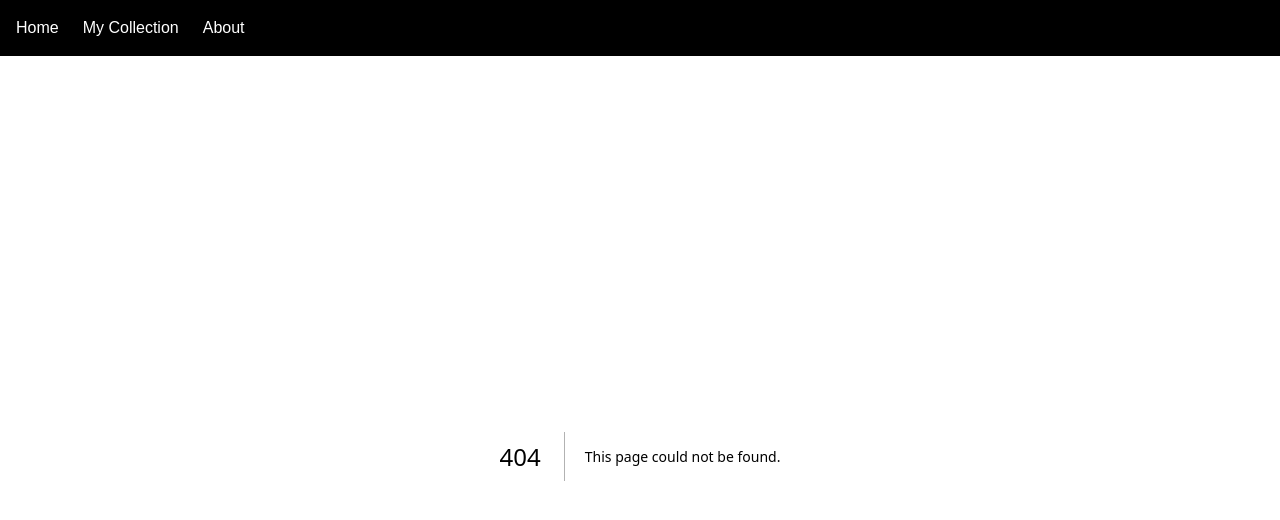
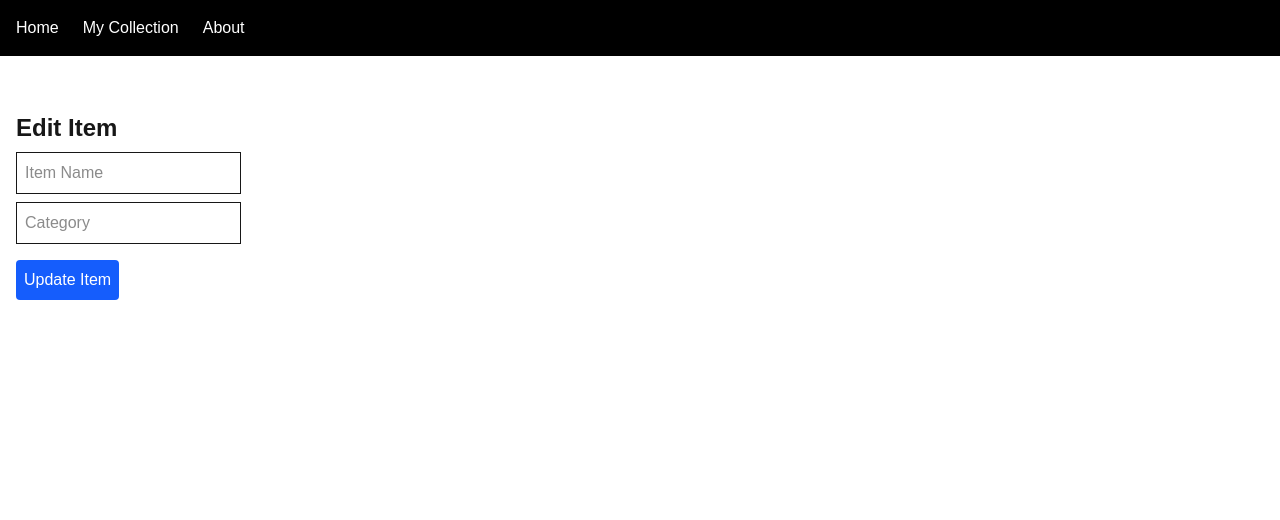
Before and after one commit to abarsamian/tb-ui, a Next.js app: page /edit/1 in a window 1280 px wide. Before the commit this address had no page. Shown: the top 520 px of the page. Built offline with nearby package versions, Linux system fonts and the light colour scheme.

Commit message:
added edit item page with placeholders

```diff
--- /dev/null
+++ b/app/edit/[id]/page.tsx
@@ -0,0 +1,11 @@
+export default function EditItemPage() {
+  return (
+    <div className="container mx-auto mt-10 p-4">
+      <h1 className="text-2xl font-bold">Edit Item</h1>
+
+      <input className="border p-2 mt-2 block" placeholder="Item Name" />
+      <input className="border p-2 mt-2 block" placeholder="Category" />
+      <button className="bg-blue-600 text-white p-2 mt-4 rounded">Update Item</button>
+    </div>
+  );
+}
```
